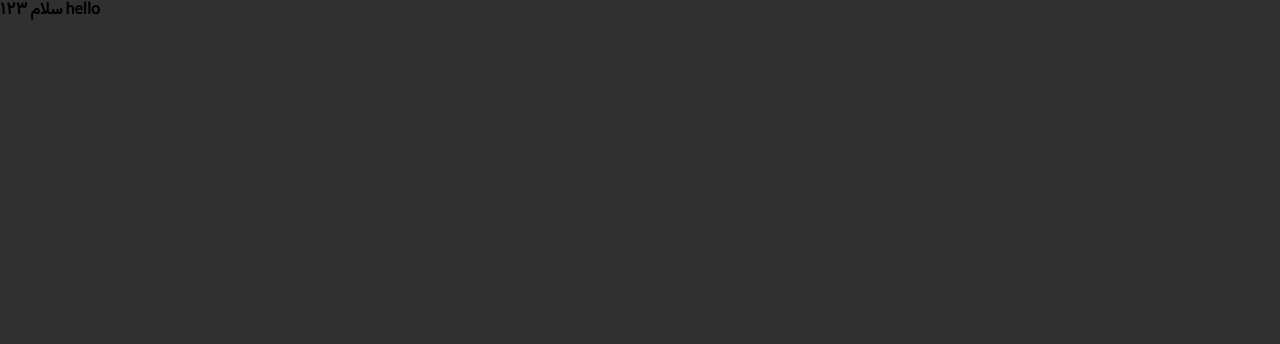
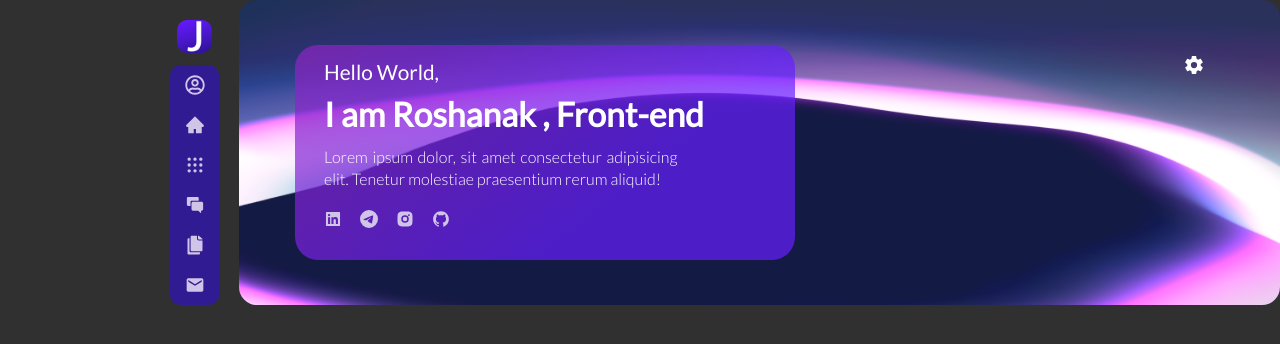
Before and after one commit to roshana01/personal-web, a React (Create React App) app: page / in a window 1280 px wide. Shown: the top 344 px of the page. Built offline with nearby package versions, Linux system fonts and the light colour scheme.

Commit message:
Upadate : app.js

```diff
--- a/src/App.js
+++ b/src/App.js
@@ -1,7 +1,10 @@
 import React from 'react'
+import Landing from './Components/Landing/Landing'
 
 export default function App() {
   return (
-    <h1>سلام ۱۲۳  hello</h1>
+    <div>
+      <Landing />
+    </div>
   )
 }
```
